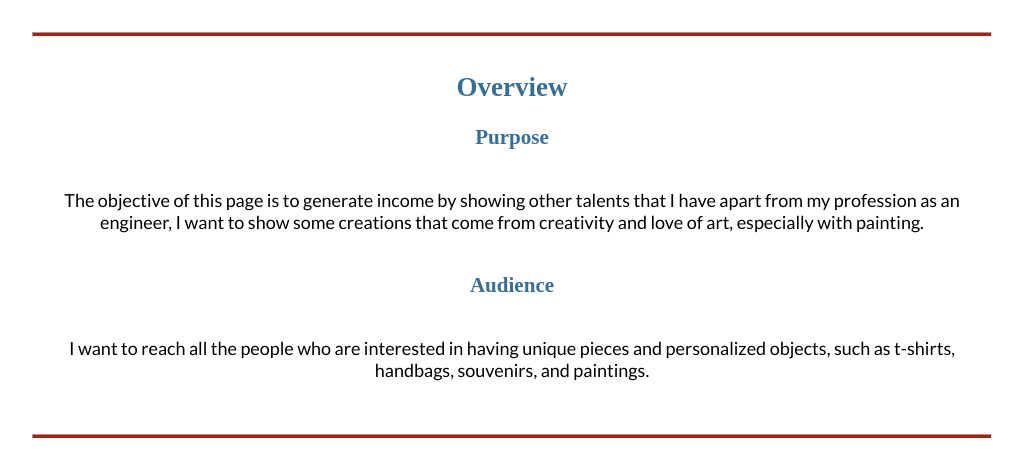
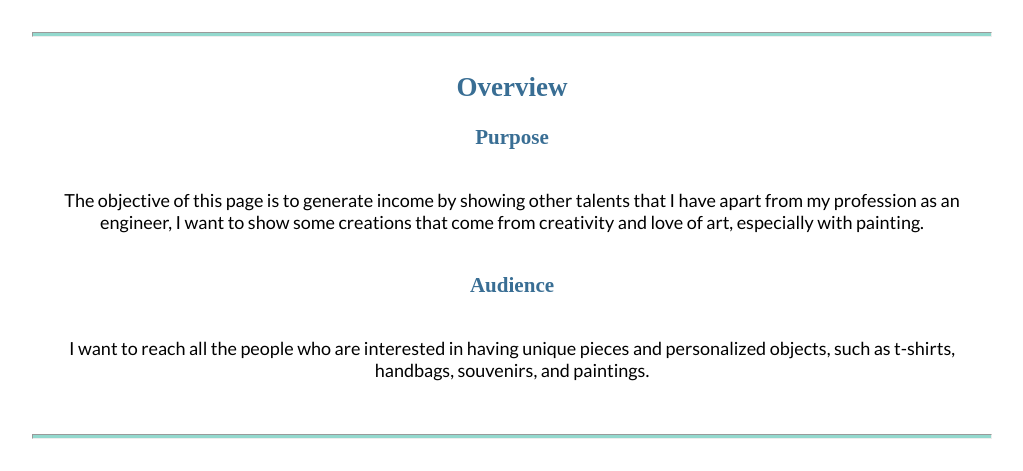
Before and after one commit to neyochoa/w, a plain HTML site: page aboutme/wwr/site-plan-rafting.html in a window 1280 px wide. Shown: the part 308-779 px from the top of the page, without its empty margins (128-1151 px from the left). Drawn offline with Linux system fonts and the light colour scheme; files whose address does not match are found by name; a web font is replaced by a local one.

Commit message:
colorspalet

```diff
--- a/aboutme/wwr/styles/site-plan-rafting.css
+++ b/aboutme/wwr/styles/site-plan-rafting.css
@@ -6,9 +6,9 @@ Fonts are separated by a | */
 
 :root {
   /* change the values below to your colors from your palette */
-  --primary-color: #396E94   ;
-  --secondary-color: #E7C24F ;
-  --accent1-color: #A42212;
+  --primary-color: #3ab8a2   ;
+  --secondary-color: #c3f1ef ;
+  --accent1-color: #93d9ce;
   --accent2-color: white;
 
   /* change the values below to your chosen font(s) */
@@ -21,10 +21,10 @@ Fonts are separated by a | */
   --paragraph-color-on-white: #396E94; /* paragraph text on a white background */
   --paragraph-color-on-color: white; /* paragraph text on a colored background */
   --paragraph-background-color: #396E94  ;
-  --nav-link-color: #396E94;
-  --nav-background-color: #D4AC0D;
+  --nav-link-color: #3ab8a2;
+  --nav-background-color: #93d9ce;
   --nav-hover-link-color: white;
-  --nav-hover-background-color: #396E94;
+  --nav-hover-background-color: #3ab8a2;
 }
 
 
```
Also changed, not shown: aboutme/wwr/images/2.jpeg (renamed from aboutme/images/2.jpeg).
